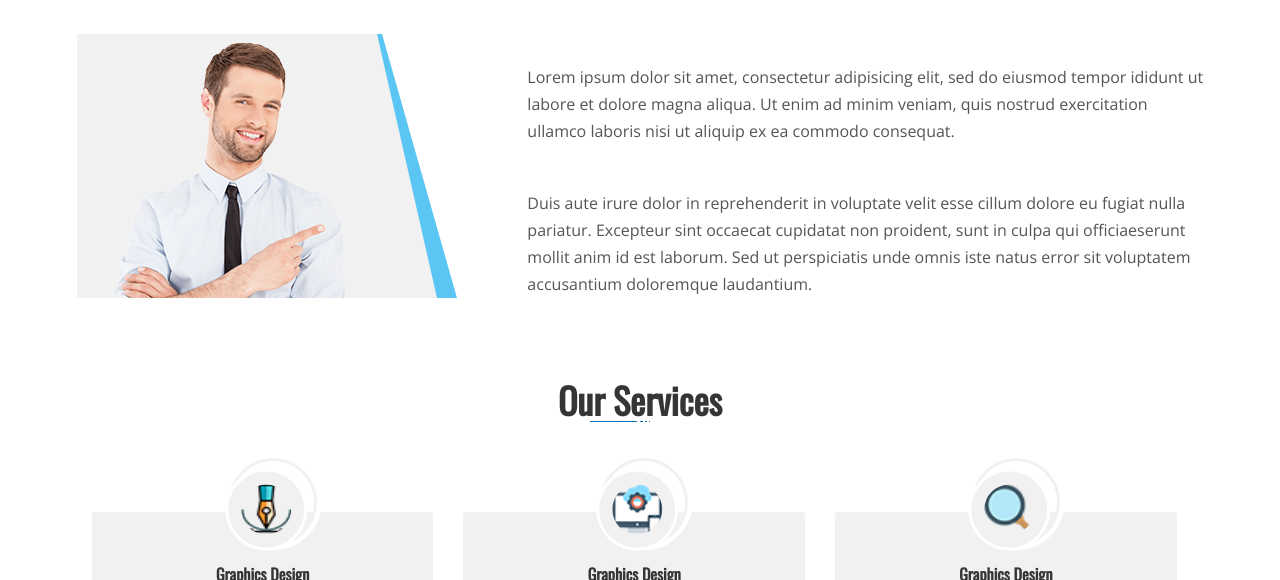
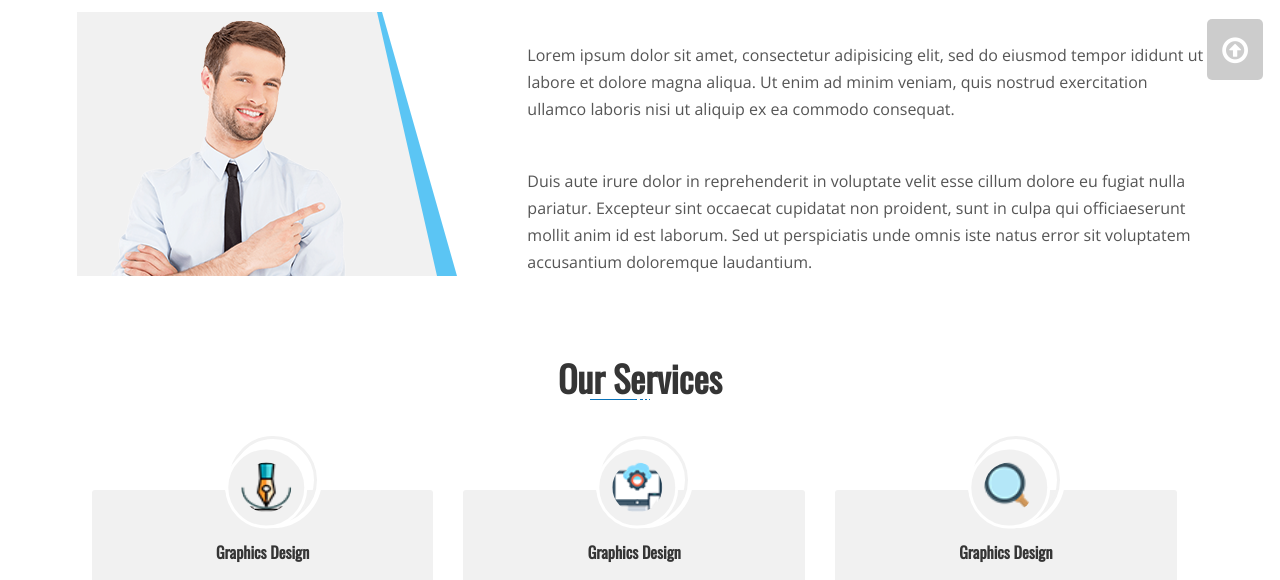
Before and after one commit to minhaz1221/portfolio, a plain HTML site: page index.html in a window 1280 px wide. Shown: the part 708-1288 px from the top of the page. Drawn offline with nearby package versions, Linux system fonts and the light colour scheme.

Commit message:
Update index.css

```diff
--- a/index.css
+++ b/index.css
@@ -1,7 +1,27 @@
 * {
 	margin: 0;
 	padding: 0;
+	scroll-behavior: smooth;
 
+}
+.to-top {
+    background: rgb(0, 0, 0, 0.2);
+    padding: 10px 15px;
+    font-size: 30px;
+    /*display: inline-block;*/
+    position: fixed;
+    bottom: 12px;
+    right: 17px;
+    border-radius: 5px;
+}
+.to-top a {
+    color: #fff;
+}
+.to-top:hover {
+     background: rgb(0, 0, 0, 0.6);
+}
+.to-top a:hover{
+    color: lightgreen;
 }
 li {
     list-style: none;
```
